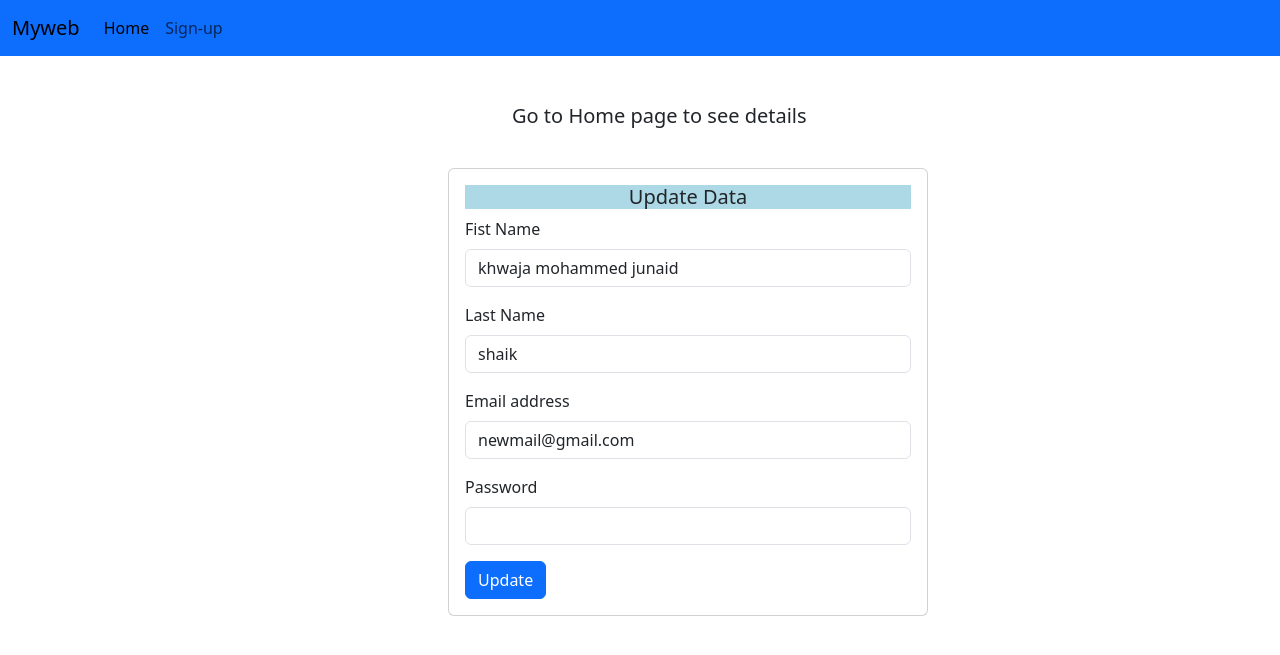
After one commit to gyrfalcon55/Registration-form-with-Data-Base-Connectivity, a Django app: page /update/14 in a window 1280 px wide. The commit adds this page. Shown: the top 655 px of the page. Run offline with Django 5.2, Linux system fonts and the light colour scheme; data comes from the database, SQL or seed files in the repository; both versions use the stored data as it was after the commit.

Commit message:
update and delete feature added

```diff
--- a/home_page/urls.py
+++ b/home_page/urls.py
@@ -3,5 +3,8 @@ from home_page import views
 
 urlpatterns = [
     path('',views.signup,name="signup"),
-    path('home',views.home,name="home")
+    path('home',views.home,name="home"),
+    path('update/<id>',views.update,name="update"),
+    path('delete/<id>',views.delete,name="deletedata")
+
 ]
--- a/home_page/views.py
+++ b/home_page/views.py
@@ -1,4 +1,4 @@
-from django.shortcuts import render
+from django.shortcuts import render,redirect
 from home_page.models import Register
 
 def home(request):
@@ -24,4 +24,44 @@ def signup(request):
     return render(request,"signup.html")
 
 
+
+def update(request,id):
+    if request.method == "POST":
+        firstname = request.POST.get('firstname')
+        lastname = request.POST.get('lastname')
+        email= request.POST.get('email')
+        pwd=request.POST.get('password')
+        edit = Register.objects.get(id=id)
+        edit.firstname = firstname
+        edit.lastname = lastname
+        edit.email = email
+        edit.pwd = pwd
+        edit.save()
+        return redirect("/home")
+    data = Register.objects.get(id=id)
+    context = {"data":data}
+    return render(request,"update.html",context)
+
+
+
+def delete(request,id):
+    data = Register.objects.get(id=id)
+    data.delete()
+    return redirect("/home")
+
+
+
+
+
+
+
+
+
+
+
+
+
+
+
+
 # Create your views here.
--- /dev/null
+++ b/templates/update.html
@@ -0,0 +1,119 @@
+<!DOCTYPE html>
+<html lang="en">
+  <head>
+    <meta charset="UTF-8" />
+    <meta name="viewport" content="width=device-width, initial-scale=1.0" />
+    <title>signup</title>
+    <link
+      href="https://cdn.jsdelivr.net/npm/bootstrap@5.3.0/dist/css/bootstrap.min.css"
+      rel="stylesheet"
+    />
+  </head>
+  <body>
+    <div class="nav-bar">
+      <nav class="navbar navbar-expand-lg bg-primary">
+        <div class="container-fluid">
+          <a class="navbar-brand" href="#">Myweb</a>
+          <button
+            class="navbar-toggler"
+            type="button"
+            data-bs-toggle="collapse"
+            data-bs-target="#navbarNav"
+            aria-controls="navbarNav"
+            aria-expanded="false"
+            aria-label="Toggle navigation"
+          >
+            <span class="navbar-toggler-icon"></span>
+          </button>
+          <div class="collapse navbar-collapse" id="navbarNav">
+            <ul class="navbar-nav">
+              <li class="nav-item">
+                <a class="nav-link active" aria-current="page" href="/home"
+                  >Home</a
+                >
+              </li>
+
+              <li class="nav-item">
+                <a class="nav-link" href="/">Sign-up</a>
+              </li>
+            </ul>
+          </div>
+        </div>
+      </nav>
+    </div>
+    <h5 style="margin-left: 40%; margin-top: 3rem">
+      Go to Home page to see details
+    </h5>
+    <div class="card" style="width: 30rem; margin-left: 35%; margin-top: 40px">
+      <div class="card-body">
+        <div
+          class="title"
+          style="background-color: lightblue; text-align: center"
+        >
+          <h5 class="card-title">Update Data</h5>
+        </div>
+
+        <form action="/update/{{data.id}}" method="post">
+          {% csrf_token %}
+          <div class="mb-3">
+            <label for="firstname" class="form-label">Fist Name</label>
+            <input
+              type="text"
+              class="form-control"
+              id="exampleInputfirstname"
+              aria-describedby="firstname"
+              value="{{data.firstname}}"
+              name="firstname"
+              required
+            />
+          </div>
+          <div class="mb-3">
+            <label for="lasttname" class="form-label">Last Name</label>
+            <input
+              type="text"
+              class="form-control"
+              id="exampleInputlastname"
+              aria-describedby="lastname"
+              value="{{data.lastname}}"
+              name="lastname"
+              required
+            />
+          </div>
+          <div class="mb-3">
+            <label for="exampleInputEmail1" class="form-label"
+              >Email address</label
+            >
+            <input
+              type="email"
+              class="form-control"
+              id="exampleInputEmail1"
+              value="{{data.email}}"
+              aria-describedby="emailHelp"
+              name="email"
+              required
+            />
+          </div>
+          <div class="mb-3">
+            <label for="exampleInputPassword1" class="form-label"
+              >Password</label
+            >
+            <input
+              type="password"
+              class="form-control"
+              id="exampleInputPassword1"
+              name="password"
+              required
+            />
+          </div>
+          <button type="submit" class="btn btn-primary">Update</button>
+        </form>
+      </div>
+    </div>
+
+    <script
+      src="https://cdn.jsdelivr.net/npm/bootstrap@5.2.3/dist/js/bootstrap.bundle.min.js"
+      integrity="sha384-kenU1KFdBIe4zVF0s0G1M5b4hcpxyD9F7jL+jjXkk+Q2h455rYXK/7HAuoJl+0I4"
+      crossorigin="anonymous"
+    ></script>
+  </body>
+</html>
```
Also changed, not shown: templates/home.html (+33 -0 lines), db.sqlite3.
